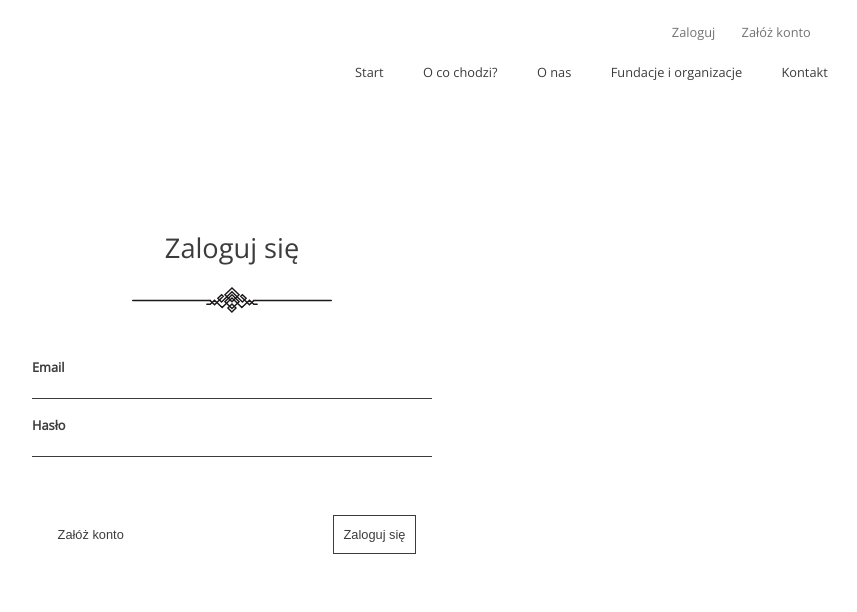
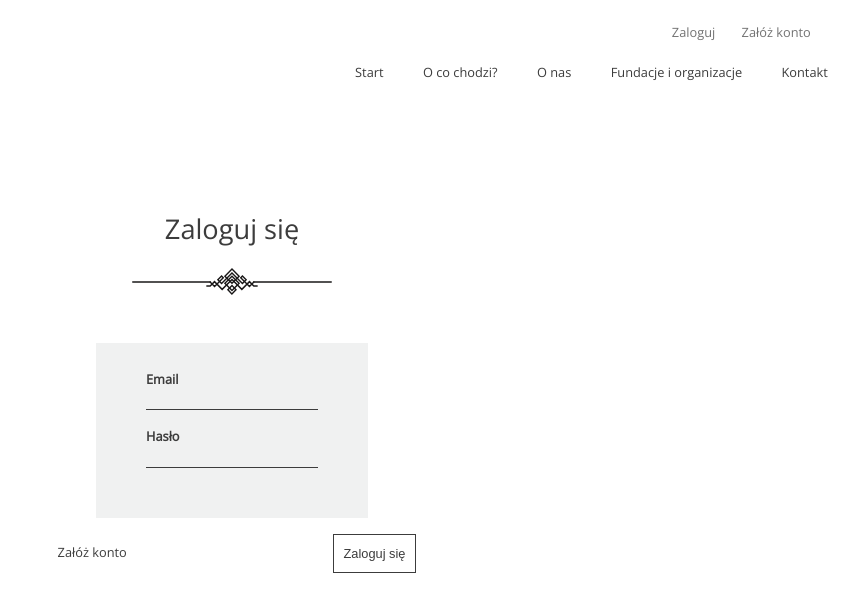
Before and after one commit to kzuraniewski/hand-over, a React (Create React App) app: page /logowanie in a window 1280 px wide. Shown: the top 612 px of the page, without its empty margins (408-1265 px from the left). Built offline with nearby package versions, Linux system fonts and the light colour scheme.

Commit message:
login validation + register button working

```diff
--- a/src/components/auth/Login.jsx
+++ b/src/components/auth/Login.jsx
@@ -1,29 +1,72 @@
-import React from 'react';
+import React, { useState, useRef } from 'react';
 import ContentGroup from '../utility/ContentGroup';
+import { validatePassword, validateEmail } from '../../validation';
+import { Link } from 'react-router-dom';
 
 export default function Login() {
+    const [showError, setShowError] = useState({ email: false, password: false });
+    const inputRefs = {
+        email: useRef(null),
+        password: useRef(null),
+    };
+
+    const handleSubmit = e => {
+        e.preventDefault();
+
+        setShowError(() => {
+            const [emailValue, passwordValue] = Object.values(inputRefs).map(
+                ref => ref.current.value
+            );
+
+            return {
+                email: !validateEmail(emailValue),
+                password: !validatePassword(passwordValue),
+            };
+        });
+    };
+
     return (
         <section className='user-auth'>
             <ContentGroup title='Zaloguj się'>
-                <form className='form user-auth__form'>
+                <form className='form' onSubmit={e => handleSubmit(e)}>
+                    {/* input */}
+                    <div className='user-auth__input-wrapper'>
                         <label className='form__label'>
                             Email
-                        <input type='text' className='form__input' />
+                            <input ref={inputRefs.email} type='text' className='form__input' />
+                            {showError.email && (
+                                <div className='form__error-message'>
+                                    Podany email jest nieprawidłowy!
+                                </div>
+                            )}
                         </label>
                         <label className='form__label'>
                             Hasło
-                        <input type='text' className='form__input' />
+                            <input ref={inputRefs.password} type='text' className='form__input' />
+                            {showError.password && (
+                                <div className='form__error-message'>
+                                    Podane hasło jest za krótkie!
+                                </div>
+                            )}
                         </label>
+                    </div>
+
+                    {/* buttons  */}
+                    <div className='user-auth__btn-wrapper'>
+                        <Link
+                            to='/rejestracja'
+                            className='user-auth__btn btn btn--small btn--lowercase btn--borderless'
+                        >
+                            Załóż konto
+                        </Link>
+
+                        <input
+                            className='user-auth__btn btn btn--small btn--lowercase'
+                            type='submit'
+                            value='Zaloguj się'
+                        />
+                    </div>
                 </form>
-
-                <div className='user-auth__btn-wrapper'>
-                    <button className='user-auth__btn btn btn--small btn--lowercase btn--borderless'>
-                        Załóż konto
-                    </button>
-                    <button className='user-auth__btn btn btn--small btn--lowercase'>
-                        Zaloguj się
-                    </button>
-                </div>
             </ContentGroup>
         </section>
     );
--- /dev/null
+++ b/src/validation.js
@@ -0,0 +1,14 @@
+export function validateName(name) {
+    return name.length && !name.trim().includes(' ');
+}
+
+export function validateEmail(email) {
+    const re =
+        /^(([^<>()[\]\\.,;:\s@"]+(\.[^<>()[\]\\.,;:\s@"]+)*)|(".+"))@((\[[0-9]{1,3}\.[0-9]{1,3}\.[0-9]{1,3}\.[0-9]{1,3}\])|(([a-zA-Z\-0-9]+\.)+[a-zA-Z]{2,}))$/;
+
+    return re.test(String(email).toLowerCase());
+}
+
+export function validatePassword(password) {
+    return password.length >= 6;
+}
```
Lines whose indentation alone changed are shown as unchanged.
